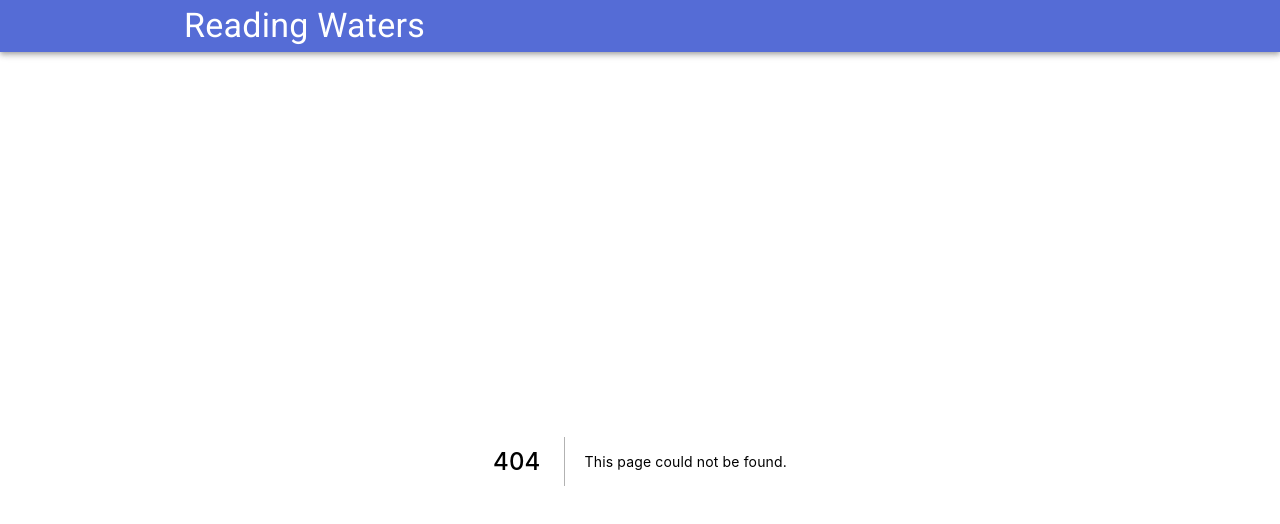
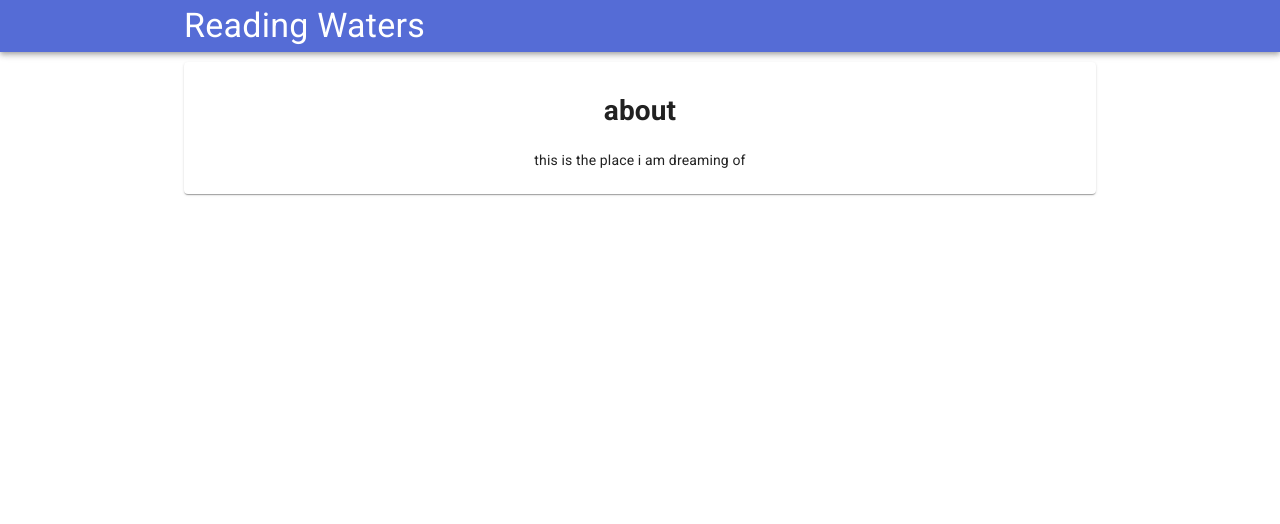
Before and after one commit to keith-waters/readingwaters.com, a Next.js app: page /about in a window 1280 px wide. Before the commit this address had no page. Shown: the top 524 px of the page. Built offline with nearby package versions, Linux system fonts and the light colour scheme.

Commit message:
Initial mdx implementation!!!

```diff
--- /dev/null
+++ b/content/test.md
@@ -0,0 +1,3 @@
+# about
+
+this is the place i am dreaming of
--- /dev/null
+++ b/next.config.js
@@ -0,0 +1,6 @@
+const withMDX = require('@next/mdx')({
+  extension: /\.mdx?$/,
+});
+module.exports = withMDX({
+  pageExtensions: ['js', 'jsx', 'md', 'mdx']
+})
--- a/package.json
+++ b/package.json
@@ -15,6 +15,8 @@
   "dependencies": {
     "@material-ui/core": "^4.5.0",
     "@material-ui/styles": "^4.5.0",
+    "@mdx-js/loader": "^1.5.1",
+    "@next/mdx": "^9.1.0",
     "next": "^9.1.0",
     "react": "^16.10.2",
     "react-dom": "^16.10.2"
--- /dev/null
+++ b/pages/about.js
@@ -0,0 +1,19 @@
+import { Component } from 'react';
+import { Box, Card, CardMedia, Typography } from '@material-ui/core';
+
+import MDXDocument from '../content/test.md';
+
+class Index extends Component {
+
+  render() {
+    return (
+      <>
+        <Card style={{padding:"10px", textAlign:"center"}}>
+          <MDXDocument />
+        </Card>
+      </>
+    )
+  }
+};
+
+export default Index;
--- /dev/null
+++ b/pages/test.mdx
@@ -0,0 +1,4 @@
+
+## i'm a toughie
+
+mee toooo
```
Also changed, not shown: 1 other file (tests, documents, lock files or other folders).
